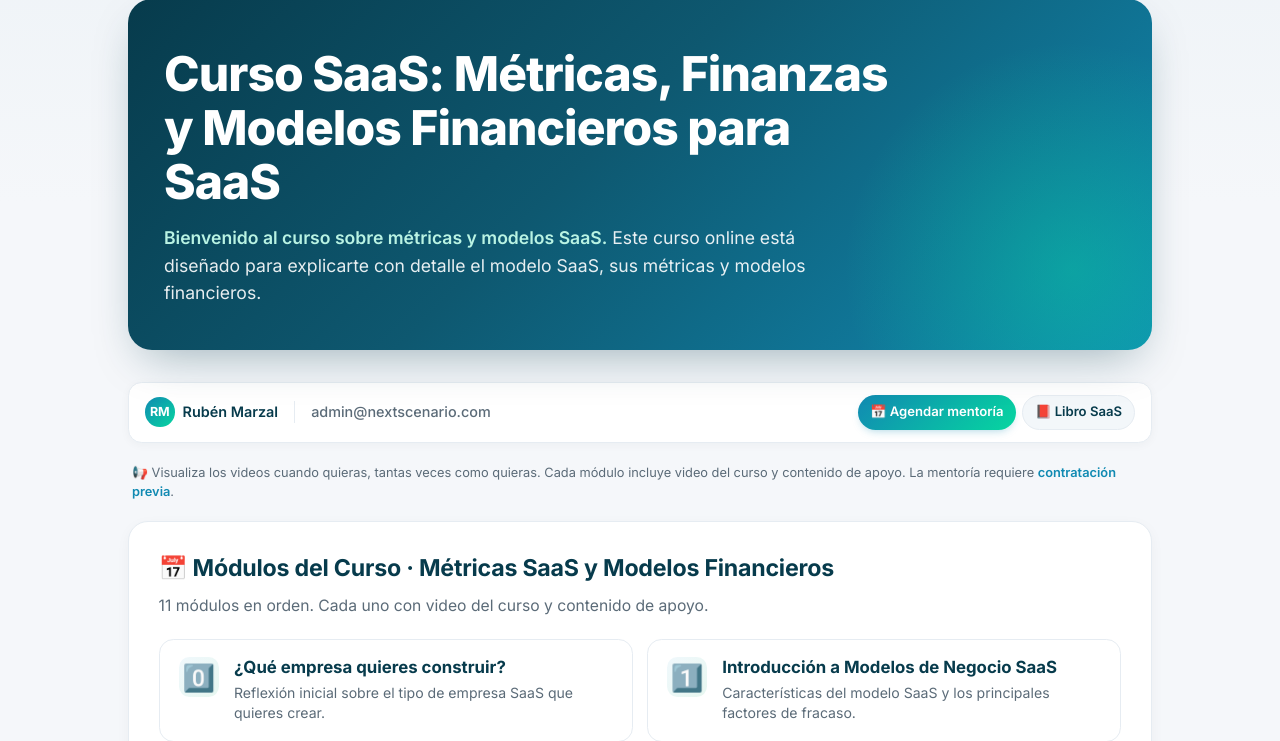
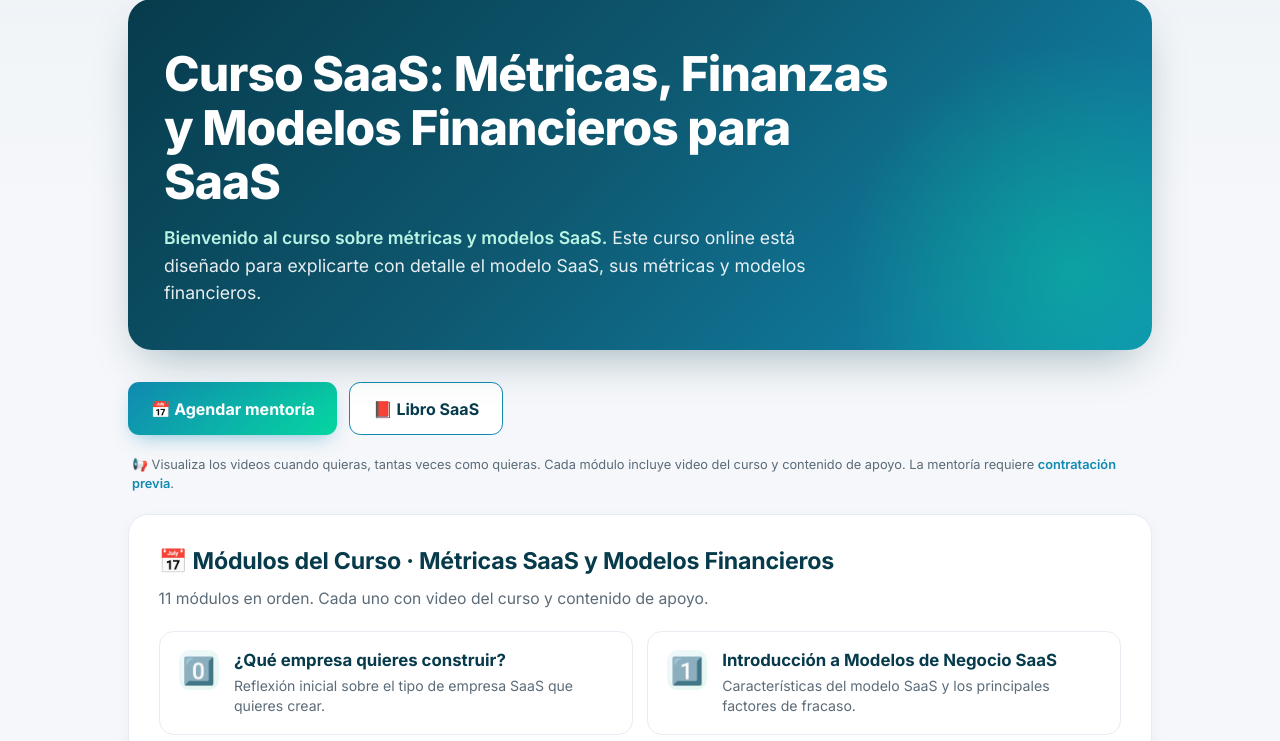
Before and after one commit to rmarzal/curso-saas, a PHP site: page /pro/embed.php in a window 1280 px wide. Shown: the part 78-819 px from the top of the page. Run offline with PHP 8.4, Linux system fonts and the light colour scheme; the visitor is signed in with stand-in values (Sample User, id 1); some libraries are stand-ins or nearby versions.

Commit message:
Quitar fila profesor/email, ampliar botones de mentoría y libro
La info-bar pasa de [avatar+nombre+email | pills] a sólo dos botones
grandes (padding 0.85rem 1.4rem, font 1rem 700): "📅 Agendar mentoría"
con gradiente primary + "📕 Libro SaaS" outline ghost. Más visibles
y la sección queda aún más compacta.

Co-Authored-By: Claude Opus 4.7 (1M context) <noreply@anthropic.com>

```diff
--- a/servidor/metricas/pro/embed.php
+++ b/servidor/metricas/pro/embed.php
@@ -113,60 +113,29 @@ $extra = [
             margin-bottom: 1.25rem;
         }
 
-        .info-bar {
-            display: flex; flex-wrap: wrap; align-items: center;
-            gap: 0.6rem 1rem;
-            background: var(--c-card);
-            border: 1px solid var(--c-border);
-            border-radius: 0.85rem;
-            padding: 0.75rem 1rem;
-            box-shadow: 0 2px 10px rgba(20,40,60,0.04);
+        .actions-bar {
+            display: flex; flex-wrap: wrap; gap: 0.75rem;
             margin-bottom: 1.25rem;
-            font-size: 0.9rem;
-        }
-        .info-bar .who {
-            display: flex; align-items: center; gap: 0.5rem;
-            color: var(--c-ink); font-weight: 600;
-        }
-        .info-bar .who .avatar {
-            width: 1.85rem; height: 1.85rem; border-radius: 50%;
-            background: linear-gradient(135deg, var(--c-blue), var(--c-mint));
-            color: #fff; font-weight: 700; font-size: 0.78rem;
-            display: flex; align-items: center; justify-content: center;
-            flex-shrink: 0;
-        }
-        .info-bar .sep {
-            width: 1px; height: 1.4rem; background: var(--c-border);
-            display: none;
-        }
-        @media (min-width: 720px) { .info-bar .sep { display: block; } }
-        .info-bar .email {
-            color: var(--c-muted); font-weight: 500; text-decoration: none;
-        }
-        .info-bar .email:hover { color: var(--c-blue); }
-        .info-bar .actions {
-            display: flex; flex-wrap: wrap; gap: 0.4rem;
-            margin-left: auto;
         }
         .pill {
-            display: inline-flex; align-items: center; gap: 0.35rem;
-            padding: 0.4rem 0.75rem;
-            border-radius: 999px;
-            font-weight: 600; font-size: 0.82rem;
+            display: inline-flex; align-items: center; gap: 0.55rem;
+            padding: 0.85rem 1.4rem;
+            border-radius: 0.7rem;
+            font-weight: 700; font-size: 1rem;
             text-decoration: none;
-            transition: transform .12s, box-shadow .12s, background .12s;
+            transition: transform .15s, box-shadow .15s, background .15s, border-color .15s;
         }
         .pill-primary {
             background: linear-gradient(135deg, var(--c-blue), var(--c-mint));
             color: #fff;
-            box-shadow: 0 4px 10px -4px rgba(17,138,178,0.4);
+            box-shadow: 0 8px 20px -8px rgba(17,138,178,0.55);
         }
-        .pill-primary:hover { transform: translateY(-1px); box-shadow: 0 6px 14px -4px rgba(17,138,178,0.5); }
+        .pill-primary:hover { transform: translateY(-2px); box-shadow: 0 12px 26px -8px rgba(17,138,178,0.65); }
         .pill-ghost {
-            background: #f3f7fa; color: var(--c-ink);
-            border: 1px solid var(--c-border);
+            background: #fff; color: var(--c-ink);
+            border: 1.5px solid var(--c-blue);
         }
-        .pill-ghost:hover { background: #e7f0f5; border-color: var(--c-blue); color: var(--c-blue); }
+        .pill-ghost:hover { transform: translateY(-2px); background: #f0f8fc; box-shadow: 0 8px 18px -8px rgba(17,138,178,0.3); }
 
         .info-note {
             font-size: 0.8rem; color: var(--c-muted);
@@ -238,17 +207,9 @@ $extra = [
             </p>
         </header>
 
-        <div class="info-bar">
-            <div class="who">
-                <span class="avatar">RM</span>
-                <span>Rubén Marzal</span>
-            </div>
-            <span class="sep"></span>
-            <a class="email" href="mailto:admin@nextscenario.com">admin@nextscenario.com</a>
-            <div class="actions">
-                <a class="pill pill-primary" href="https://tidycal.com/nextscenario/mentoria-curso" target="_blank" rel="noopener">📅 Agendar mentoría</a>
-                <a class="pill pill-ghost" href="https://tinyurl.com/7as42k8c" target="_blank" rel="noopener">📕 Libro SaaS</a>
-            </div>
+        <div class="actions-bar">
+            <a class="pill pill-primary" href="https://tidycal.com/nextscenario/mentoria-curso" target="_blank" rel="noopener">📅 Agendar mentoría</a>
+            <a class="pill pill-ghost" href="https://tinyurl.com/7as42k8c" target="_blank" rel="noopener">📕 Libro SaaS</a>
         </div>
 
         <p class="info-note">
```
